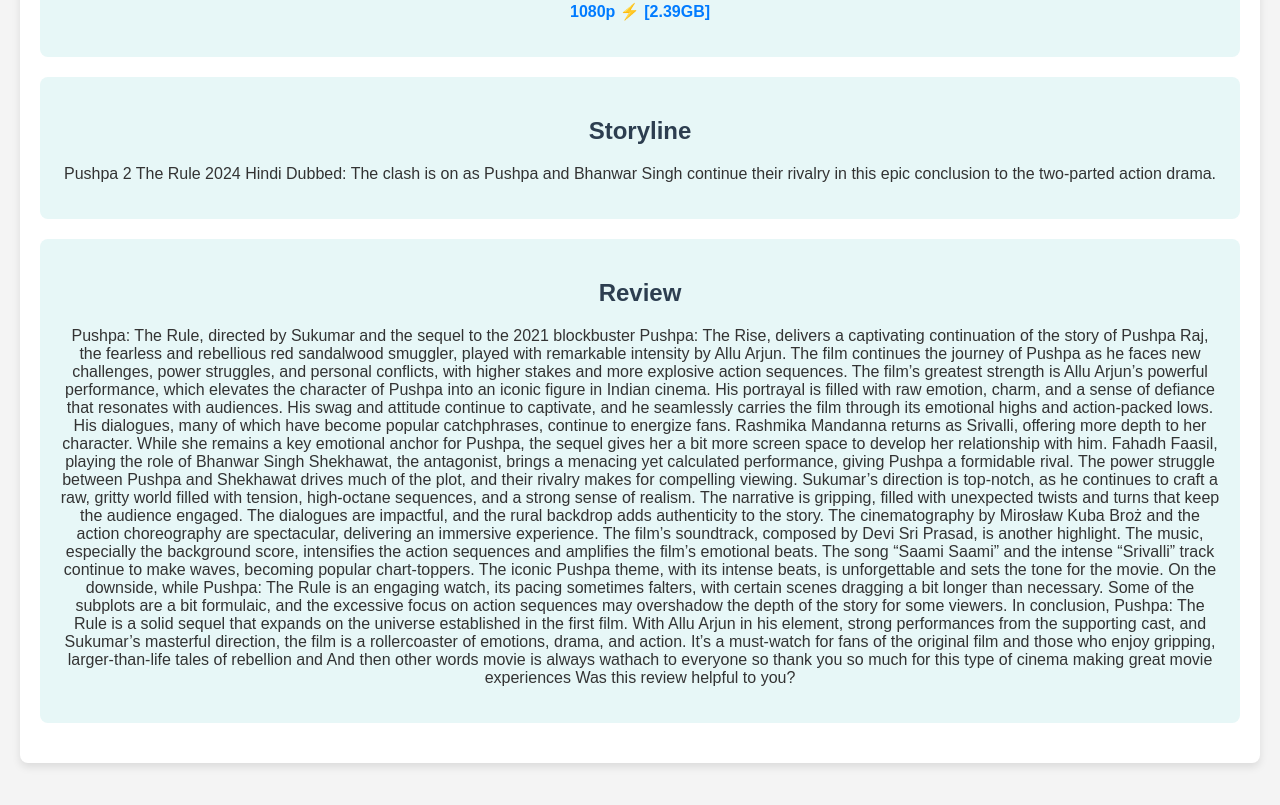
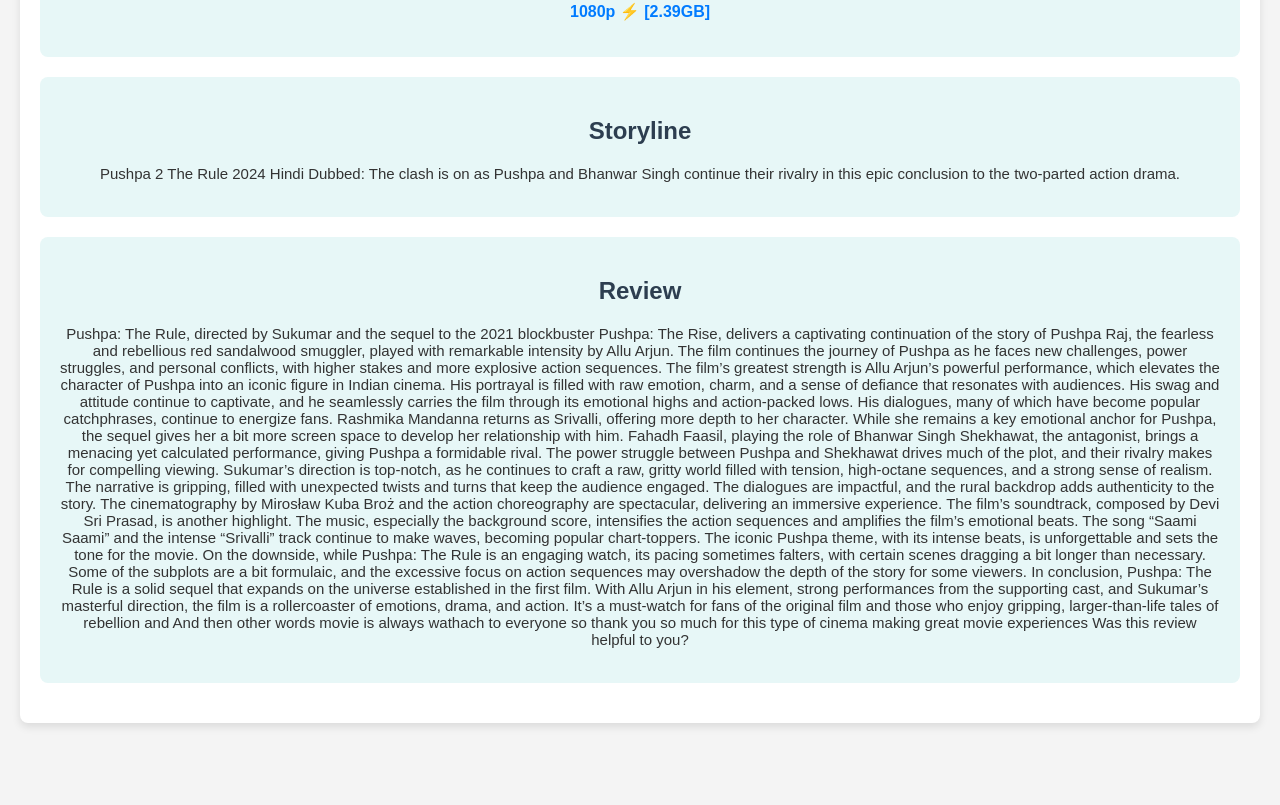
Before and after one commit to cinearena/pushpa2-the-rise, a plain HTML site: page index.html in a window 1280 px wide. Shown: the part 2241-3046 px from the top of the page. Drawn offline with Linux system fonts and the light colour scheme.

Commit message:
Update index.html

```diff
--- a/index.html
+++ b/index.html
@@ -14,6 +14,11 @@
             padding: 0;
             background-color: #f4f4f4;
             color: #333;
+		p{
+			text-size:15px;
+			font-size:15px;
+
+		}
         }
 
         .container {
```
